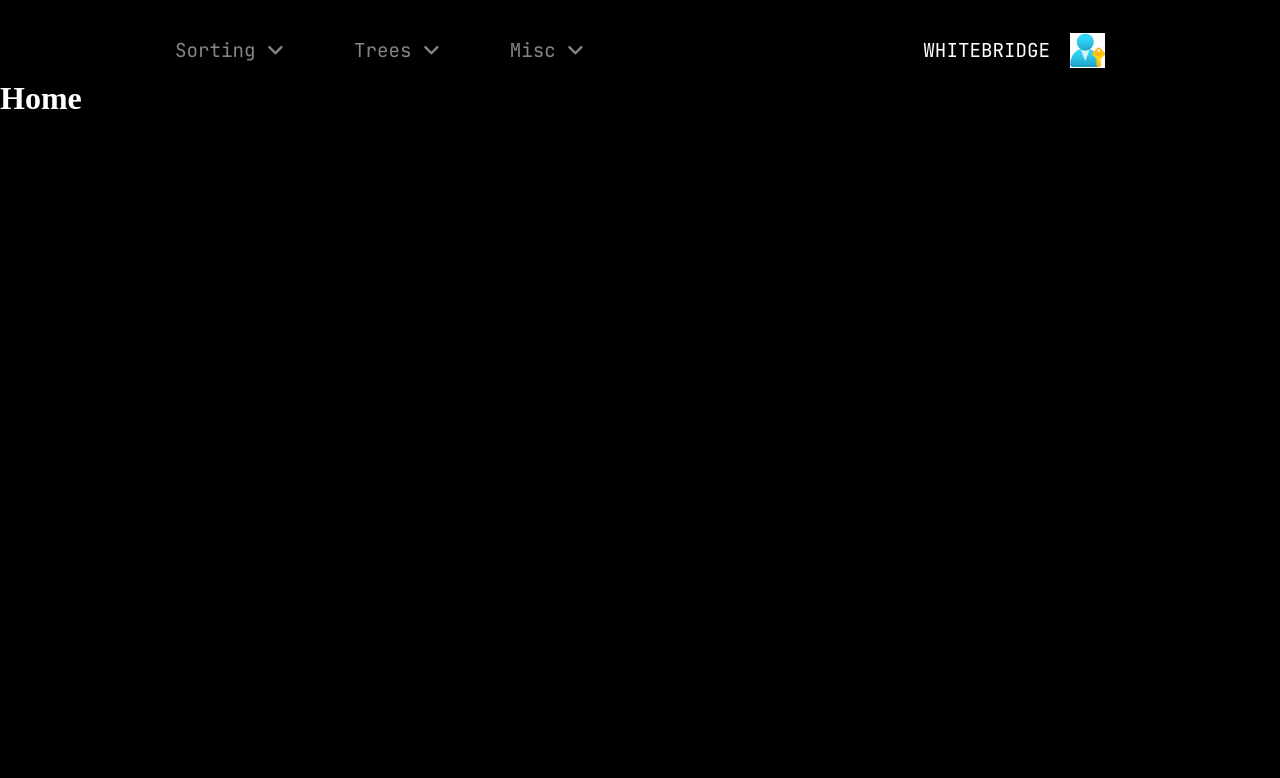
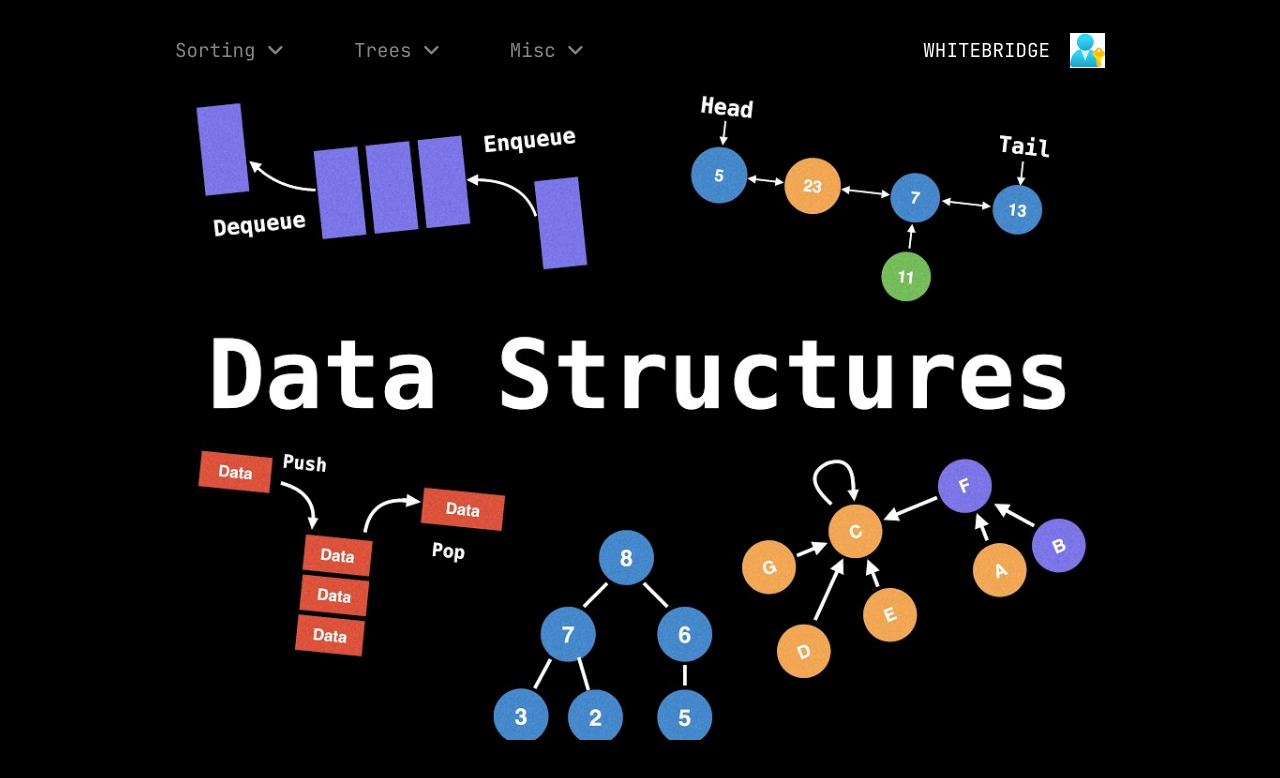
Before and after one commit to nodairyco/gdg-whitebridge, a React (Vite) app: page / in a window 1280 px wide. Shown: the top 778 px of the page. Built offline with nearby package versions, Linux system fonts and the light colour scheme.

Commit message:
updated the home shit

```diff
--- a/src/home/Home.jsx
+++ b/src/home/Home.jsx
@@ -1,11 +1,23 @@
-import React, { useState } from 'react'
-import './home.css'
+import React from "react";
+import "./Home.css";
 
 export default function Home() {
+  return (
+    <div className="home-container">
+      {/* Hero Image Section - Add this below your navbar */}
+      <div className="hero-image-container">
+        <img
+          src="/public/b.png"  // Your image path
+          alt="Algorithm Visualization"
+          className="hero-image"
+        />
+      </div>
 
-    return (
-        <div className='home'>
-            <h1>Home</h1>
-        </div>
-    )
+      {/* Keep your existing homepage content */}
+      <div className="content">
+        <h1>Welcome to Whitebridge</h1>
+        <p>Select an algorithm from the navigation bar above.</p>
+      </div>
+    </div>
+  );
 }
--- a/src/home/home.css
+++ b/src/home/home.css
@@ -1,5 +1,38 @@
-.home{
-    height: 200vh;
-    margin-top: 80px;
-    color: white;
-}
+/* Home Container */
+.home-container {
+    max-width: 1200px;
+    margin: 0 auto;
+    padding: 20px;
+  }
+
+  /* Hero Image Styles */
+  .hero-image-container {
+    width: 100%;
+    margin-top: 20px; /* Space below navbar */
+    margin-bottom: 40px;
+    padding-top: 50px;
+    border-radius: 8px;
+    overflow: hidden;
+    box-shadow: 0 4px 12px rgba(0, 0, 0, 0.1);
+  }
+
+  .hero-image {
+    width: 100%;
+    height: 650px; /* Fixed height */
+    object-fit: cover; /* Ensures image fills container without distortion */
+    display: block;
+  }
+
+  /* Existing Content Styles */
+  .content {
+    padding: 20px;
+    text-align: center;
+  }
+
+  /* Responsive Adjustments */
+  @media (max-width: 768px) {
+    .hero-image-container {
+      margin-top: 15px;
+      margin-bottom: 30px;
+    }
+  }
```
Also changed, not shown: public/b.png (added), public/nikusha.jpg (added), src/App.jsx (line endings or trailing spaces).
